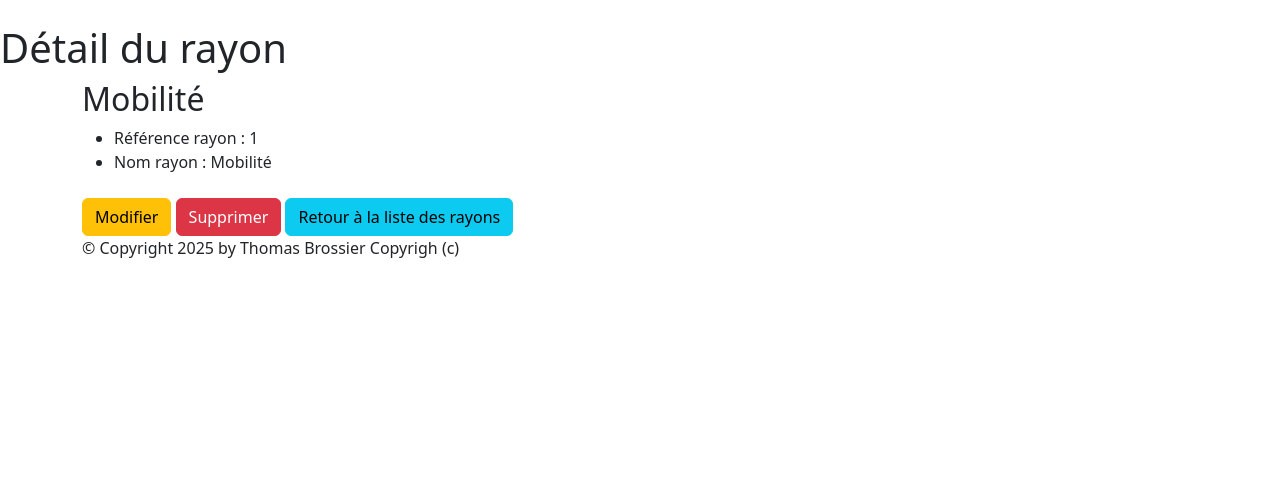
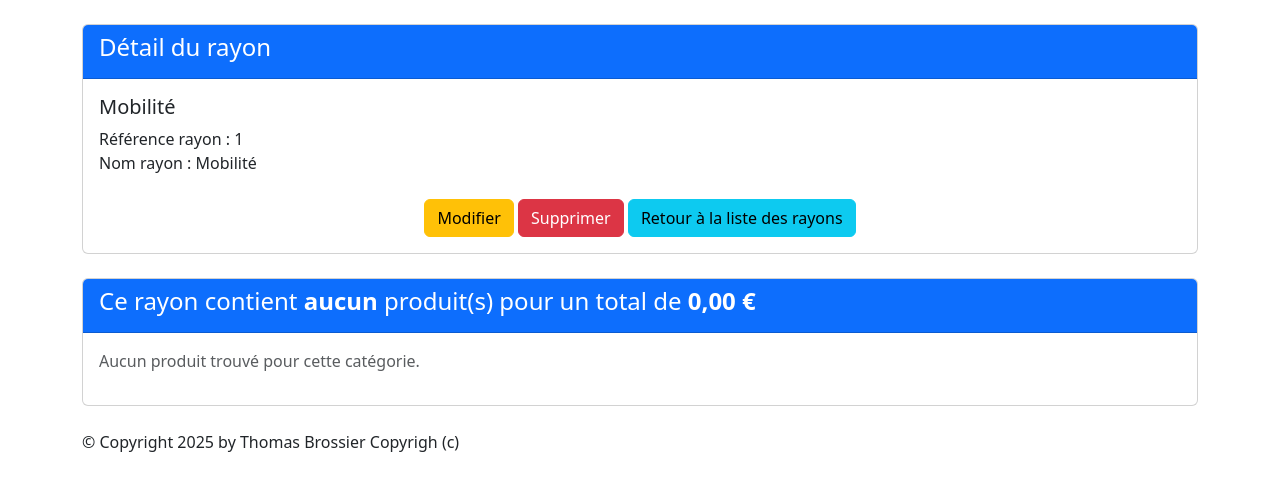
Before and after one commit to Toma1345/programmation-avancee, a Django app: page /monApp/rayon/1/ in a window 1280 px wide. Shown: the part 56-547 px from the top of the page. Run offline with Django 5.2, Linux system fonts and the light colour scheme; data comes from the database, SQL or seed files in the repository; both versions use the stored data as it was after the commit; some libraries are stand-ins or nearby versions.

Commit message:
fin de séance (TD4)

```diff
--- a/TutoDjango/TutoDjango/settings.py
+++ b/TutoDjango/TutoDjango/settings.py
@@ -28,6 +28,9 @@ DEBUG = True
 
 ALLOWED_HOSTS = []
 
+# Personnalisation de l'URL de redirection des users non authentifiés
+LOGIN_URL = '/monApp/login'
+
 
 # Application definition
 
@@ -41,6 +44,7 @@ INSTALLED_APPS = [
     'monApp',
     'debug_toolbar',
     'django_bootstrap5',
+    'django_extensions'
 ]
 
 MIDDLEWARE = [
--- a/TutoDjango/monApp/templates/monApp/detail_rayon.html
+++ b/TutoDjango/monApp/templates/monApp/detail_rayon.html
@@ -1,16 +1,51 @@
 {% extends 'monApp/base.html' %}
 
-{% block menu %}
-    <h1>{{ titremenu }}</h1>
-{% endblock %}
-
 {% block contenu %}
-    <h2>{{ rayon.nomRayon }}</h2>
-    <ul>
+<div class="card mb-4">
+    <div class="card-header bg-primary text-white">
+        <h4>{{ titremenu }}</h4>
+    </div>
+    <div class="card-body">
+        <h5 class="card-title">{{ rayon.nomRayon }}</h5>
+        <ul class="list-unstyled">
             <li>Référence rayon : {{ rayon.idRayon }} </li>
         <li>Nom rayon : {{ rayon.nomRayon }}</li>
         </ul>
+        <div class="car-footer text-center">
              <a href="{% url 'ray-chng' rayon.idRayon %}" class="btn btn-warning mt-2">Modifier</a>
             <a href="{% url 'sup_ray' rayon.idRayon %}" class="btn btn-danger mt-2">Supprimer</a>
             <a href="{% url 'lst_rayons' %}" class="btn btn-info mt-2">Retour à la liste des rayons</a>
+        </div>
+    </div>
+</div>
+<div class="card mb-4">
+    <div class="card-header bg-primary text-white">
+        <h4>Ce rayon contient <strong> {% if total_nb_produit %} {{total_nb_produit}} {% else %} aucun {% endif %}</strong> produit(s) pour un total de <strong>{{total_rayon|floatformat:2 }} €</strong></h4>
+    </div>
+    <div class="card-body">
+        <div class="row">
+        {% if prdts_dt %}
+            {% for data in prdts_dt %}
+                <div class="col-sm-3">
+                    <div class="card mb-2 text-center">
+                        <div class="card-header bg-info text-white">
+                        <h5 class="card-title">{{ data.produit.intituleProd }}</h5>
+                        </div>
+                        <div class="card-body">
+                            <ul class="list-unstyled">
+                                <li>Prix unitaire : {{data.prix_unitaire }} € </li>
+                                <li>Quantité : {{data.qte }} </li>
+                                <li>Total : {{ data.total_produit}} €</li>
+                            </ul>
+                            <a href="{% url 'dtl_prdt' data.produit.refProd %}" class="btn btn-primary mt-2">Détails</a>
+                        </div>
+                    </div>
+                </div>
+            {% endfor %}
+            </div>
+        {% else %}
+            <p class="text-muted">Aucun produit trouvé pour cette catégorie.</p>
+        {% endif %}
+    </div>
+</div>
 {% endblock %}
--- a/TutoDjango/monApp/urls.py
+++ b/TutoDjango/monApp/urls.py
@@ -42,4 +42,5 @@ urlpatterns = [
     path('login/', views.ConnectView.as_view(), name='login'),
     path('register/', views.RegisterView.as_view(), name='register'),
     path('logout/', views.DisconnectView.as_view(), name='logout'),
+    # path('view/', views.my_view, name="test"),
 ]
--- a/TutoDjango/monApp/views.py
+++ b/TutoDjango/monApp/views.py
@@ -1,15 +1,22 @@
+from monApp.forms import *
+from monApp.models import *
+
 from django.shortcuts import render
 from django.http import HttpResponse, HttpResponseNotFound, Http404, JsonResponse
 from django.views.generic import *
-from monApp.forms import *
-from monApp.models import *
+
 from django.contrib.auth import *
 from django.contrib.auth.views import *
 from django.contrib.auth.models import *
+
+from django.contrib.auth.decorators import login_required
+from django.utils.decorators import method_decorator
+
+from django.shortcuts import render
 from django.core.mail import send_mail
 from django.shortcuts import redirect
 from django.forms import BaseModelForm
-from django.db.models import Count
+from django.db.models import Count, Prefetch
 
 # def home(request, param=None):
 #     #print(dir(request))
@@ -101,7 +108,10 @@ class ProduitListView(ListView):
     # queryset = Produit.objects.filter(refProd=2)
 
     def get_queryset(self):
-        return Produit.objects.order_by("prixUnitaireProd")
+        query = self.request.GET.get('search')
+        if query:
+            return Produit.objects.filter(intituleProd__icontains=query).select_related('categorie').select_related('statut').order_by("prixUnitaireProd")
+        return Produit.objects.select_related('categorie').select_related('statut').order_by("prixUnitaireProd")
 
     def get_context_data(self, **kwargs):
         context = super(ProduitListView, self).get_context_data(**kwargs)
@@ -150,9 +160,21 @@ class RayonsView(ListView):
     template_name = "monApp/list_rayons.html"
     context_object_name = "rayons"
 
+    def get_queryset(self):
+        return Rayon.objects.prefetch_related(
+            Prefetch("contenirR", queryset=Contenir.objects.select_related("refProd"))
+        )
+
     def get_context_data(self, **kwargs):
         context = super(RayonsView, self).get_context_data(**kwargs)
         context['titremenu'] = "Liste de mes rayons"
+        ryns_dt=[]
+        for rayon in context['rayons']:
+            total = 0
+            for contenir in rayon.contenirR.all():
+                total += contenir.refProd.prixUnitaireProd * contenir.Qte
+            ryns_dt.append({'rayon': rayon, 'total_stock': total})
+        context['ryns_dt'] = ryns_dt
         return context
 
 class RayonDetailView(DetailView):
@@ -163,6 +185,25 @@ class RayonDetailView(DetailView):
     def get_context_data(self, **kwargs):
         context = super(RayonDetailView, self).get_context_data(**kwargs)
         context['titremenu'] = "Détail du rayon"
+
+        prdts_dt = []
+        total_rayon = 0
+        total_nb_produit = 0
+
+        for contenir in self.object.contenirR.all():
+            total_produit = contenir.refProd.prixUnitaireProd * contenir.Qte
+            prdts_dt.append({'produit': contenir.refProd,
+                            'qte': contenir.Qte,
+                            'prix_unitaire': contenir.refProd.prixUnitaireProd,
+                            'total_produit': total_produit}
+            )
+            total_rayon += total_produit
+            total_nb_produit += contenir.Qte
+
+        context['prdts_dt'] = prdts_dt
+        context['total_rayon'] = total_rayon
+        context['total_nb_produit'] = total_nb_produit
+
         return context
 
 class StatutView(ListView):
@@ -256,6 +297,8 @@ class EmailSentView(TemplateView):
 #         form = ProduitForm()
 #     return render(request, "monApp/create_produit.html", {'form':form})
 
+# Ajout du décorateur sur une CBV
+@method_decorator(login_required, name='dispatch')
 class ProduitCreateView(CreateView):
     model = Produit
     form_class=ProduitForm
@@ -278,6 +321,8 @@ class ProduitCreateView(CreateView):
 #         form = ProduitForm(instance=prdt)
 #     return render(request,'monApp/update_produit.html', {'form': form})
 
+# Ajout du décorateur sur une CBV
+@method_decorator(login_required, name='dispatch')
 class ProduitUpdateView(UpdateView):
     model = Produit
     form_class = ProduitForm
@@ -287,6 +332,8 @@ class ProduitUpdateView(UpdateView):
         prdt = form.save()
         return redirect('dtl_prdt', prdt.refProd)
 
+# Ajout du décorateur sur une CBV
+@method_decorator(login_required, name='dispatch')
 class ProduitDeleteView(DeleteView):
     model = Produit
     template_name = "monApp/delete_produit.html"
@@ -294,6 +341,9 @@ class ProduitDeleteView(DeleteView):
 
 
 # Categorie
+
+# Ajout du décorateur sur une CBV
+@method_decorator(login_required, name='dispatch')
 class CategorieCreateView(CreateView):
     model = Categorie
     form_class=CategorieForm
@@ -303,6 +353,8 @@ class CategorieCreateView(CreateView):
         cat = form.save()
         return redirect('dtl_cat', cat.idCat)
 
+# Ajout du décorateur sur une CBV
+@method_decorator(login_required, name='dispatch')
 class CategorieUpdateView(UpdateView):
     model = Categorie
     form_class = CategorieForm
@@ -312,12 +364,17 @@ class CategorieUpdateView(UpdateView):
         cat = form.save()
         return redirect('dtl_cat', cat.idCat)
 
+# Ajout du décorateur sur une CBV
+@method_decorator(login_required, name='dispatch')
 class CategorieDeleteView(DeleteView):
     model = Categorie
     template_name = "monApp/delete_categorie.html"
     success_url = reverse_lazy('lst_cats')
 
 # Rayon
+
+# Ajout du décorateur sur une CBV
+@method_decorator(login_required, name='dispatch')
 class RayonCreateView(CreateView):
     model = Rayon
     form_class=RayonForm
@@ -327,6 +384,8 @@ class RayonCreateView(CreateView):
         r = form.save()
         return redirect('dtl_rayon', r.idRayon)
 
+# Ajout du décorateur sur une CBV
+@method_decorator(login_required, name='dispatch')
 class RayonUpdateView(UpdateView):
     model = Rayon
     form_class = RayonForm
@@ -336,12 +395,17 @@ class RayonUpdateView(UpdateView):
         r = form.save()
         return redirect('dtl_rayon', r.idRayon)
 
+# Ajout du décorateur sur une CBV
+@method_decorator(login_required, name='dispatch')
 class RayonDeleteView(DeleteView):
     model = Rayon
     template_name = "monApp/delete_rayon.html"
     success_url = reverse_lazy('lst_rayons')
 
 # Statut
+
+# Ajout du décorateur sur une CBV
+@method_decorator(login_required, name='dispatch')
 class StatutCreateView(CreateView):
     model = Statut
     form_class=StatutForm
@@ -351,6 +415,8 @@ class StatutCreateView(CreateView):
         r = form.save()
         return redirect('dtl_statut', r.idStatut)
 
+# Ajout du décorateur sur une CBV
+@method_decorator(login_required, name='dispatch')
 class StatutUpdateView(UpdateView):
     model = Statut
     form_class = StatutForm
@@ -360,7 +426,13 @@ class StatutUpdateView(UpdateView):
         r = form.save()
         return redirect('dtl_statut', r.idStatut)
 
+# Ajout du décorateur sur une CBV
+@method_decorator(login_required, name='dispatch')
 class StatutDeleteView(DeleteView):
     model = Statut
     template_name = "monApp/delete_statut.html"
     success_url = reverse_lazy('lst_sts')
+
+# @login_required(login_url='/monApp/login/')
+# def my_view(request):
+#     return render(request, 'monApp/home.html')
--- a/requirements.txt
+++ b/requirements.txt
@@ -3,3 +3,4 @@ Django==5.2.6
 django-debug-toolbar==6.0.0
 sqlparse==0.5.3
 django-bootstrap5==25.2
+django-extensions==4.1
```
Also changed, not shown: TutoDjango/monApp/templates/monApp/list_produits.html (+7 -0 lines), TutoDjango/monApp/templates/monApp/list_rayons.html (+8 -6 lines), README.md, TutoDjango/db.sqlite3. Lines whose indentation alone changed are shown as unchanged.
